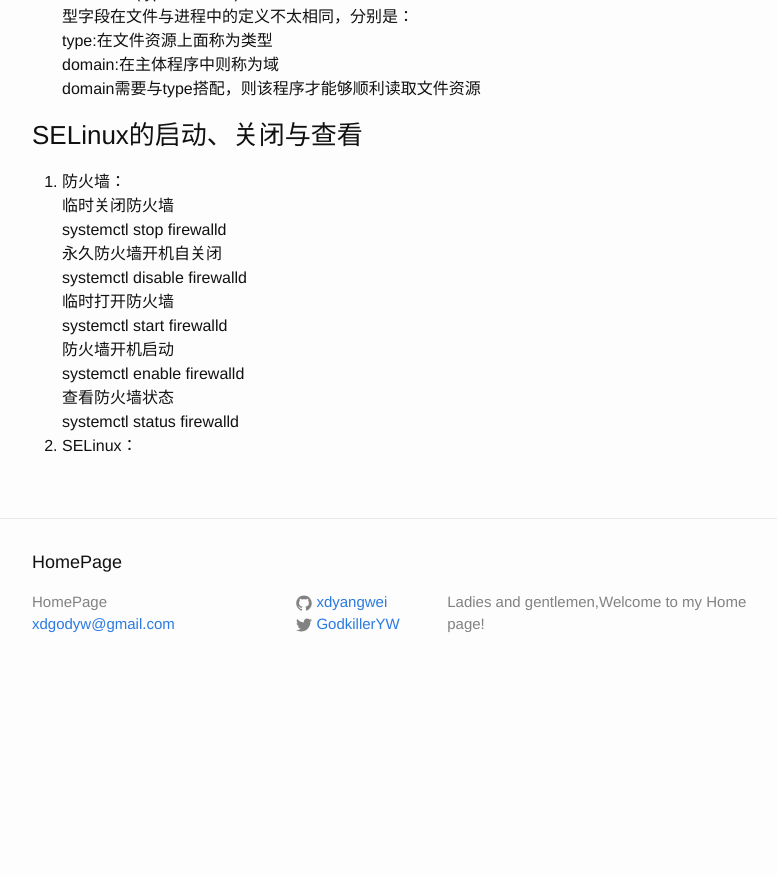
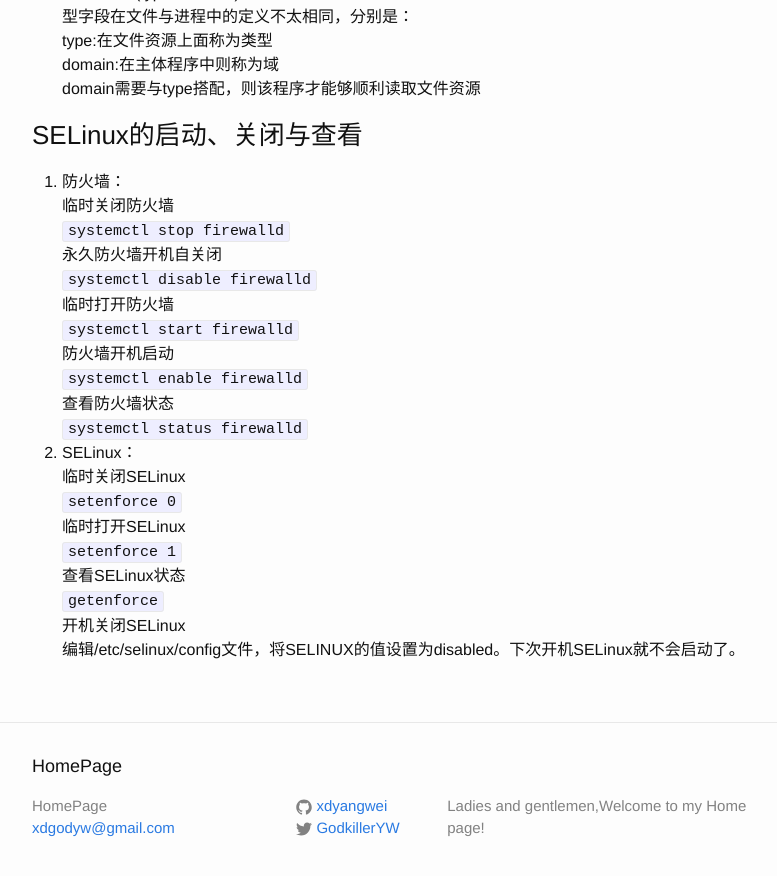
Before and after one commit to xdyangwei/xdyangwei.github.io, a Jekyll site: the page built from _posts/2019-7-29-SELinux初探.md, in a window 1280 px wide and 900 px high, scrolled down 908 px. Shown: the top 876 px of the window, without its empty margins (238-1015 px from the left). Built offline with Jekyll 4.4.1, drawn with Linux system fonts in a browser that asks for light colours; our own code applies the rules of GitHub Pages for plain Markdown files; before the commit the page ends 1604 px from its top, so only the background shows below that.

Commit message:
add the instruction of SELinux

```diff
--- a/_posts/2019-7-29-SELinux初探.md
+++ b/_posts/2019-7-29-SELinux初探.md
@@ -24,13 +24,21 @@
 ### SELinux的启动、关闭与查看
 1. 防火墙：
 临时关闭防火墙
-systemctl stop firewalld
+`systemctl stop firewalld`
 永久防火墙开机自关闭
-systemctl disable firewalld
+`systemctl disable firewalld`
 临时打开防火墙
-systemctl start firewalld
+`systemctl start firewalld`
 防火墙开机启动
-systemctl enable firewalld
+`systemctl enable firewalld`
 查看防火墙状态
-systemctl status firewalld
+`systemctl status firewalld`
 2. SELinux：
+临时关闭SELinux
+`setenforce 0`
+临时打开SELinux
+`setenforce 1`
+查看SELinux状态
+`getenforce`
+开机关闭SELinux
+编辑/etc/selinux/config文件，将SELINUX的值设置为disabled。下次开机SELinux就不会启动了。
```
